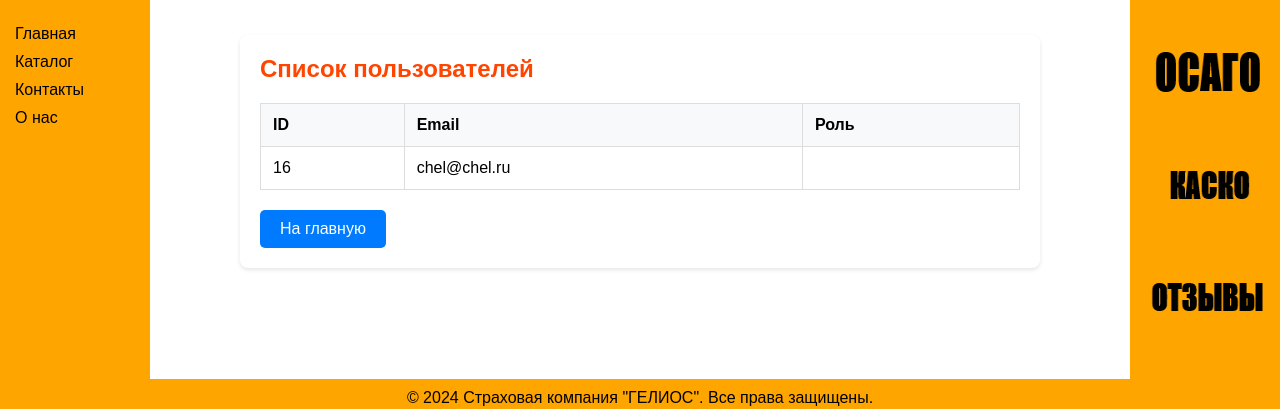
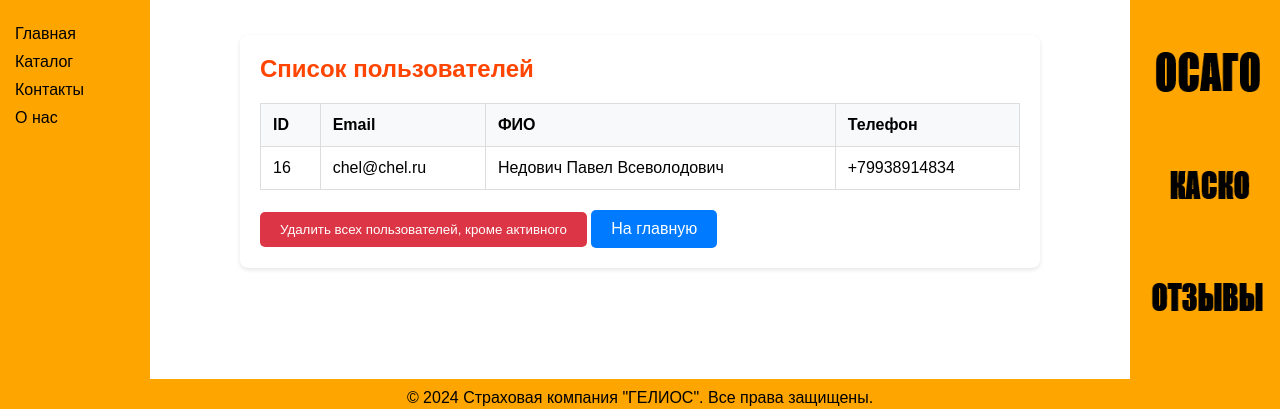
Before and after one commit to pvnc228/fastapisshka, a FastAPI app: page /debug/users in a window 1280 px wide. Shown: the part 391-800 px from the top of the page. Run offline with FastAPI, Linux system fonts and the light colour scheme.

Commit message:
делаю пт1

```diff
--- a/fast_api/main.py
+++ b/fast_api/main.py
@@ -10,30 +10,20 @@ from auth import get_db, router as auth_router
 from utils import SECRET_KEY, ALGORITHM, verify_password, create_access_token, hash_password
 from models import User, Product, Cart
 from sqlalchemy.orm import Session
-from datetime import timedelta
-import datetime
-from datetime import datetime
+from datetime import timedelta, datetime
 from sqlalchemy import or_
 
-# Создание таблиц в БД
 Base.metadata.create_all(bind=engine)
 oauth2_scheme = OAuth2PasswordBearer(tokenUrl="token")
-print(type(oauth2_scheme))
 app = FastAPI()
-
 app.include_router(auth_router)
 
-
-
-
-async def get_current_user(token: str = Cookie(None, alias="access_token"),
-    db: Session = Depends(get_db)):
+async def get_current_user(token: str = Cookie(None, alias="access_token"), db: Session = Depends(get_db)):
     credentials_exception = HTTPException(
         status_code=401,
         detail="Could not validate credentials",
         headers={"WWW-Authenticate": "Bearer"},
     )
-    # print("token is ", jwt.decode(token, SECRET_KEY, algorithms=[ALGORITHM]))
     if token is None:
         raise credentials_exception
 
@@ -45,23 +35,17 @@ async def get_current_user(token: str = Cookie(None, alias="access_token"),
     except JWTError:
         raise credentials_exception
 
-
     user = db.query(User).filter(User.email == email).first()
     if user is None:
         raise credentials_exception
     return user
 
-
-async def get_current_profile(
-    token: str = Cookie(None, alias="access_token"),
-    db: Session = Depends(get_db)
-) -> UserResponse:  # Указываем тип возвращаемого значения
+async def get_current_profile(token: str = Cookie(None, alias="access_token"), db: Session = Depends(get_db)) -> UserResponse:
     credentials_exception = HTTPException(
         status_code=401,
         detail="Could not validate credentials",
         headers={"WWW-Authenticate": "Bearer"},
     )
-
     if token is None:
         raise credentials_exception
 
@@ -77,7 +61,6 @@ async def get_current_profile(
     if user is None:
         raise credentials_exception
 
-    # Возвращаем объект UserResponse с новыми полями
     return UserResponse(
         email=user.email,
         full_name=user.full_name,
@@ -85,14 +68,12 @@ async def get_current_profile(
         date_of_birth=user.date_of_birth
     )
 
-# Настройка статических файлов и шаблонов
 app.mount("/static", StaticFiles(directory="static"), name="static")
 templates = Jinja2Templates(directory="templates")
 
-# Ваши существующие эндпоинты API...
 @app.get("/")
 async def index(request: Request):
-    user =  get_current_user(request)
+    user = get_current_user(request)
     return templates.TemplateResponse("index.html", {
         "request": request,
         "title": "Главная страница",
@@ -103,8 +84,7 @@ async def index(request: Request):
 async def catalog(request: Request):
     return templates.TemplateResponse("page1.html", {
         "request": request,
-        "title": "Каталог услуг"# ,
-        # "is_catalog_page": True
+        "title": "Каталог услуг"
     })
 
 @app.get("/contacts")
@@ -120,16 +100,15 @@ async def about(request: Request):
         "request": request,
         "title": "О компании"
     })
-# Добавляем роуты для HTML страниц
+
 @app.get("/", response_class=HTMLResponse)
 async def home(request: Request, user: User = Depends(get_current_user), db: Session = Depends(get_db)):
     cart_count = db.query(Cart).filter_by(user_id=user.id).count()
     return templates.TemplateResponse("base.html", {"request": request, "cart_items_count": cart_count})
 
-
 @app.get("/login", response_class=HTMLResponse)
 async def login_page(request: Request):
-     return templates.TemplateResponse("login.html", {"request": request})
+    return templates.TemplateResponse("login.html", {"request": request})
 
 @app.get("/register", response_class=HTMLResponse)
 async def register_page(request: Request):
@@ -140,34 +119,44 @@ async def register(
     request: Request,
     email: str = Form(...),
     password: str = Form(...),
+    full_name: str = Form(None),
+    phone_number: str = Form(None),
+    date_of_birth: str = Form(None),
     db: Session = Depends(get_db)
 ):
-    # Проверяем, существует ли пользователь с таким email
     existing_user = db.query(User).filter(User.email == email).first()
     if existing_user:
         raise HTTPException(status_code=400, detail="Пользователь с таким email уже существует")
 
-    # Хешируем пароль
     hashed_password = hash_password(password)
+    dob = None
+    if date_of_birth:
+        try:
+            dob = datetime.strptime(date_of_birth, "%Y-%m-%d").date()
+        except ValueError:
+            raise HTTPException(status_code=400, detail="Некорректный формат даты рождения. Используйте YYYY-MM-DD.")
 
-    # Создаем нового пользователя
-    new_user = User(email=email, hashed_password=hashed_password)
+    new_user = User(
+        email=email,
+        hashed_password=hashed_password,
+        full_name=full_name,
+        phone_number=phone_number,
+        date_of_birth=dob
+    )
     db.add(new_user)
     db.commit()
     db.refresh(new_user)
 
-    # Создаем JWT-токен для автоматического входа после регистрации
     access_token = create_access_token(data={"sub": new_user.email})
     response = RedirectResponse("/", status_code=303)
     response.set_cookie(
-    key="access_token",
-    value=access_token,
-    httponly=True,
-    secure=True,  # Только для HTTPS
-    samesite="Lax"
-)
+        key="access_token",
+        value=access_token,
+        httponly=True,
+        secure=True,
+        samesite="Lax"
+    )
     return response
-
 
 @app.post("/login")
 async def login(
@@ -211,20 +200,18 @@ async def search(
     max_price: int = Query(None),
     db: Session = Depends(get_db)
 ):
-    # Если запрос пустой, возвращаем пустой список результатов
     if not query:
         return templates.TemplateResponse("search.html", {
             "request": request,
-            "results": [],  # Пустой список
+            "results": [],
             "query": query,
             "category": category,
             "min_price": min_price,
             "max_price": max_price
         })
-    # Базовый запрос
+
     query_filter = db.query(Product)
 
-    # Фильтр по ключевым словам
     if query:
         query_filter = query_filter.filter(
             or_(
@@ -234,17 +221,14 @@ async def search(
             )
         )
 
-    # Фильтр по категории
     if category:
         query_filter = query_filter.filter(Product.category == category)
 
-    # Фильтр по цене
     if min_price is not None:
         query_filter = query_filter.filter(Product.price >= min_price)
     if max_price is not None:
         query_filter = query_filter.filter(Product.price <= max_price)
 
-    # Получаем результаты
     results = query_filter.all()
 
     return templates.TemplateResponse("search.html", {
@@ -255,6 +239,7 @@ async def search(
         "min_price": min_price,
         "max_price": max_price
     })
+
 @app.post("/cart/add/{product_name}")
 async def add_to_cart(
     request: Request,
@@ -265,7 +250,6 @@ async def add_to_cart(
     if not user:
         return JSONResponse({"detail": "Необходима авторизация"}, status_code=401)
 
-  # Ищем продукт по имени
     product = db.query(Product).filter(Product.name == product_name).first()
     if not product:
         return JSONResponse({"detail": "Продукт не найден"}, status_code=404)
@@ -273,10 +257,8 @@ async def add_to_cart(
     cart_item = db.query(Cart).filter(
         Cart.user_id == user.id,
         Cart.product_id == product.id,
-        Cart.products_name==product.name
+        Cart.products_name == product.name
     ).first()
-
-
 
     if not cart_item:
         cart_item = Cart(user_id=user.id, product_id=product.id, products_name=product.name)
@@ -287,6 +269,7 @@ async def add_to_cart(
         "message": "Товар добавлен",
         "cart_items_count": db.query(Cart).filter_by(user_id=user.id).count()
     }
+
 @app.post("/cart/remove/{product_name}")
 async def remove_from_cart(
     product_name: str,
@@ -295,79 +278,67 @@ async def remove_from_cart(
 ):
     cart_item = db.query(Cart).filter(
         Cart.user_id == user.id,
-        Cart.products_name==product_name
+        Cart.products_name == product_name
     ).first()
 
     if cart_item:
         if cart_item.quantity > 1:
-            # Если количество больше 1, уменьшаем на 1
             cart_item.quantity -= 1
         else:
-            # Если количество 1, удаляем продукт из корзины
             db.delete(cart_item)
-
         db.commit()
         return {"message": "Продукт удален из корзины"}
     else:
         raise HTTPException(status_code=404, detail="Продукт не найден в корзине")
+
 @app.get("/cart")
-async def view_cart(request: Request,
-    user: User = Depends(get_current_user),
-    db: Session = Depends(get_db)
-):
-    cart_items = db.query(Cart).filter(Cart.user_id == user.id).all()
+async def view_cart(request: Request, user: User = Depends(get_current_user), db: Session = Depends(get_db)):
+    cart_items = db.query(Cart).join(Product).filter(Cart.user_id == user.id).all()
     return templates.TemplateResponse("cart.html", {
         "request": request,
         "cart_items": cart_items,
         "title": "Корзина"
     })
-#TODO: DELETE DEBUG SECTIONS
+
 @app.get("/debug/users", response_class=HTMLResponse)
-async def debug_users(
-    request: Request,
-    db: Session = Depends(get_db)
-):
+async def debug_users(request: Request, db: Session = Depends(get_db)):
     users = db.query(User).all()
     return templates.TemplateResponse("debug_users.html", {
         "request": request,
         "users": users
     })
+
 @app.post("/edit-profile/email")
 async def edit_email(
     request: EditEmailRequest,
     user: User = Depends(get_current_user),
     db: Session = Depends(get_db)
 ):
-    # Проверка текущего пароля
     if not verify_password(request.password, user.hashed_password):
         raise HTTPException(status_code=400, detail="Неверный пароль")
 
-    # Проверка, существует ли новый email
     existing_user = db.query(User).filter(User.email == request.new_email).first()
     if existing_user:
         raise HTTPException(status_code=400, detail="Email уже зарегистрирован")
 
-    # Обновление email
     user.email = request.new_email
     db.commit()
     db.refresh(user)
 
     return {"message": "Email успешно изменен"}
+
 @app.post("/edit-profile/password")
 async def edit_password(
     request: EditPasswordRequest,
     user: User = Depends(get_current_user),
     db: Session = Depends(get_db)
 ):
-    # Проверка текущего пароля
     if not verify_password(request.current_password, user.hashed_password):
         raise HTTPException(status_code=400, detail="Неверный пароль")
 
-    # Проверка совпадения нового пароля и подтверждения
     if request.new_password != request.confirm_password:
         raise HTTPException(status_code=400, detail="Пароли не совпадают")
 
-    # Хеширование нового пароля
     user.hashed_password = hash_password(request.new_password)
     db.commit()
     db.refresh(user)
@@ -375,8 +346,28 @@ async def edit_password(
     return {"message": "Пароль успешно изменен"}
 
 @app.get("/edit-profile/")
-async def edit_profile(request: Request, user: User = Depends(get_current_user),
-    ):
+async def edit_profile(request: Request):
     return templates.TemplateResponse("edit_profile.html", {
         "request": request
     })
+
+@app.get("/_cart_items", response_class=HTMLResponse)
+async def get_cart_items(
+    request: Request,
+    user: User = Depends(get_current_user),
+    db: Session = Depends(get_db)
+):
+    cart_items = db.query(Cart).filter(Cart.user_id == user.id).all()
+    return templates.TemplateResponse("_cart_items.html", {
+        "request": request,
+        "cart_items": cart_items
+    })
+
+@app.post("/debug/delete-users")
+async def delete_all_users_except_current(
+    user: User = Depends(get_current_user),
+    db: Session = Depends(get_db)
+):
+    db.query(User).filter(User.id != user.id).delete()
+    db.commit()
+    return {"message": "Все пользователи, кроме активного, удалены."}
--- a/fast_api/templates/_cart_items.html
+++ b/fast_api/templates/_cart_items.html
@@ -1,4 +1,3 @@
-
 {% if cart_items %}
 <div class="cart-items">
     {% set total_price = 0 %}  {# Инициализируем переменную для общей суммы #}
@@ -21,5 +20,4 @@
 </div>
 {% else %}
 <p>Ваша корзина пуста.</p>
-
 {% endif %}
--- a/fast_api/templates/debug_users.html
+++ b/fast_api/templates/debug_users.html
@@ -7,16 +7,63 @@
         <tr>
             <th>ID</th>
             <th>Email</th>
-            <th>Роль</th>
+            <th>ФИО</th>
+            <th>Телефон</th>
         </tr>
         {% for user in users %}
         <tr>
             <td>{{ user.id }}</td>
             <td>{{ user.email }}</td>
-            <td>{{ user.role }}</td>
+            <td>{{ user.full_name }}</td>
+            <td>{{ user.phone_number }}</td>
         </tr>
         {% endfor %}
     </table>
+
+    <!-- Кнопка для удаления всех пользователей, кроме активного -->
+    <button id="delete-users-btn" class="delete-btn">Удалить всех пользователей, кроме активного</button>
+
     <a href="/" class="back-btn">На главную</a>
 </div>
+
+<script>
+// Обработчик для кнопки удаления
+document.getElementById('delete-users-btn').addEventListener('click', async () => {
+    try {
+        const response = await fetch('/debug/delete-users', {
+            method: 'POST',
+            credentials: 'include',  // Для передачи куки (если требуется авторизация)
+            headers: {
+                'Content-Type': 'application/json',
+            },
+        });
+
+        if (response.ok) {
+            alert("Все пользователи, кроме активного, успешно удалены.");
+            window.location.reload();  // Перезагружаем страницу для обновления списка
+        } else {
+            alert("Ошибка при удалении пользователей.");
+        }
+    } catch (error) {
+        console.error('Ошибка:', error);
+        alert("Произошла ошибка при отправке запроса.");
+    }
+});
+</script>
+
+<style>
+.delete-btn {
+    padding: 10px 20px;
+    background-color: #dc3545;  /* Красный цвет */
+    color: white;
+    border: none;
+    border-radius: 5px;
+    cursor: pointer;
+    margin-top: 20px;
+}
+
+.delete-btn:hover {
+    background-color: #c82333;  /* Темнее красный */
+}
+</style>
 {% endblock %}
```
Also changed, not shown: fast_api/templates/cart.html (+3 -5 lines), fast_api/test.db.
